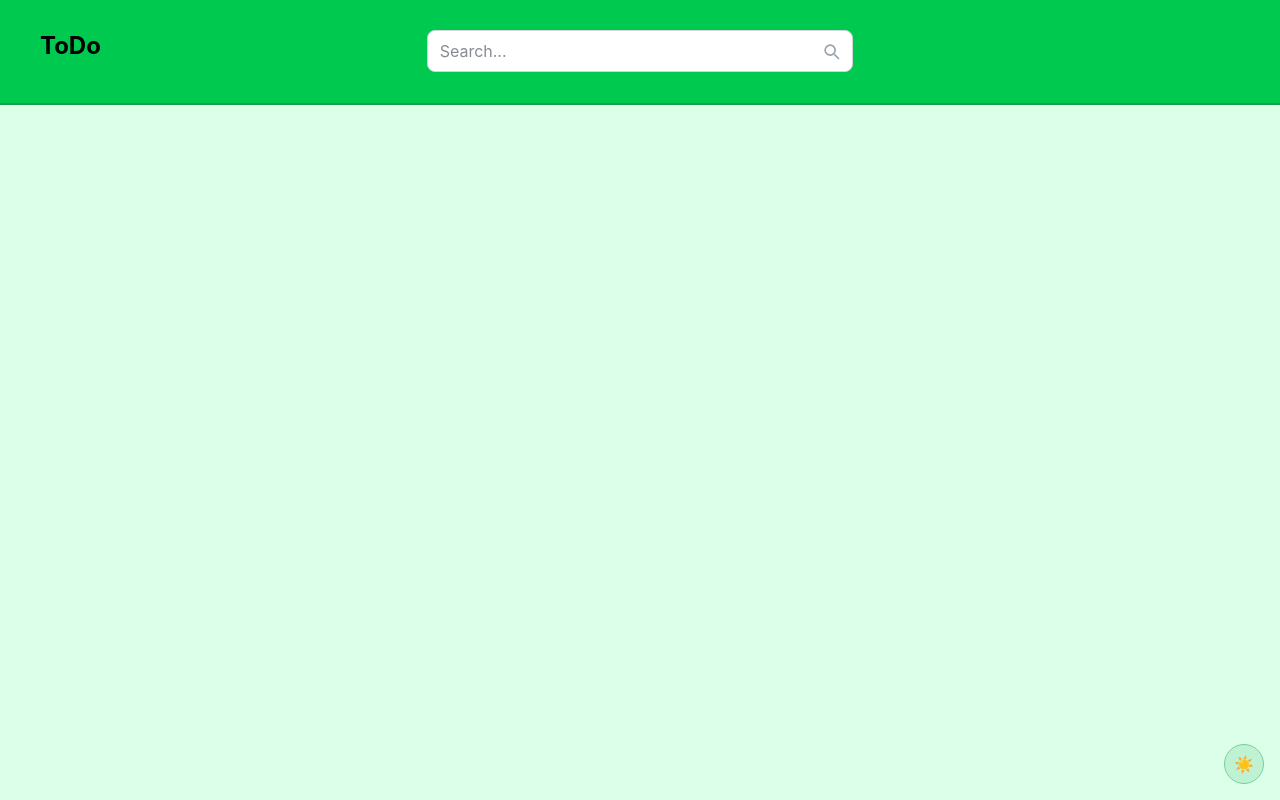
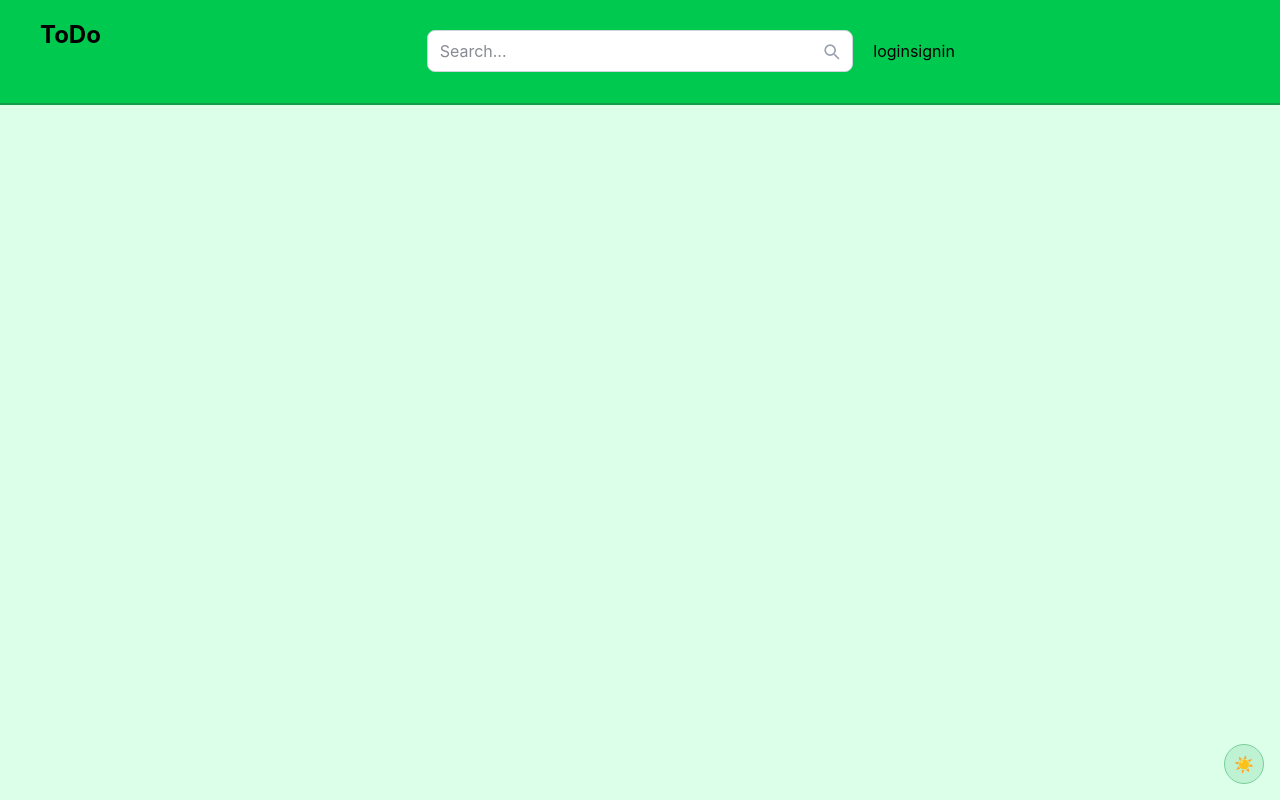
Before and after one commit to gitbhusalhubpramish/todoapp, a Next.js app in the folder todo/: page / in a window 1280 px wide. Built offline with nearby package versions, Linux system fonts and the light colour scheme; no server answers.

Commit message:
button added

```diff
--- a/todo/components/usrnav.js
+++ b/todo/components/usrnav.js
@@ -11,10 +11,13 @@ export default async function UsrNav(){
 	const login = await checkSession()
 	console.log("login: ",login)
 	return (
-		<div className="m-5">
-			<div>
-
-			</div>
+		<div className="m-5 flex">
+			<button>
+				login
+			</button>
+			<button>
+				signin
+			</button>
 		</div>
 	)
 }
```
